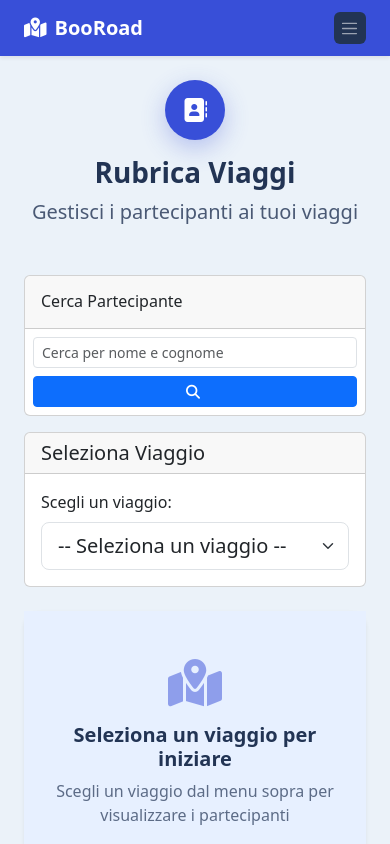
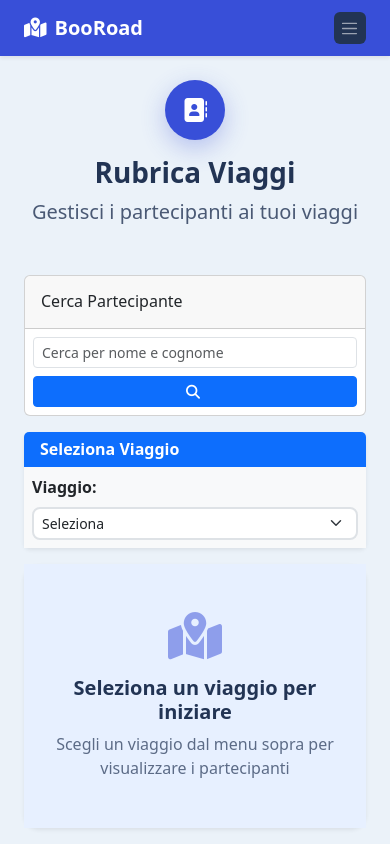
Before and after one commit to GiovanniGarlaschini22/webapp-team-4, a React (Vite) app: page /rubrica in a window 390 px wide. Shown: the top 844 px of the page. Built offline with nearby package versions, Linux system fonts and the light colour scheme.

Commit message:
Feat: format rubrica sistemati

```diff
--- /dev/null
+++ b/src/components/UtilityFormatting.jsx
@@ -0,0 +1,14 @@
+
+
+export const formatDateForMobile = (dataInizio, dataFine) => {
+    const formatDate = (dateString) => {
+        const date = new Date(dateString);
+        return `${date.getDate().toString().padStart(2, '0')}/${(date.getMonth() + 1).toString().padStart(2, '0')}`;
+    };
+    return `${formatDate(dataInizio)}-${formatDate(dataFine)}`;
+};
+
+export const truncateDestination = (destinazione, maxLength = 15) => {
+    if (destinazione.length <= maxLength) return destinazione;
+    return destinazione.substring(0, maxLength) + '...';
+};
--- /dev/null
+++ b/src/components/ViaggioSelectDesktop.jsx
@@ -0,0 +1,26 @@
+
+const ViaggioSelectDesktop = ({ viaggi, selectedId, onSelectChange }) => {
+    return (
+        <>
+            <label htmlFor="viaggioSelect" className="form-label fs-7 fw-semibold d-none d-md-block text-dark">
+                Scegli un viaggio:
+            </label>
+
+            <select
+                id="viaggioSelect"
+                className="form-select form-select-lg d-none d-md-block border-2 rounded-3"
+                value={selectedId || ''}
+                onChange={onSelectChange}
+            >
+                <option value="">Seleziona un viaggio</option>
+                {viaggi.map(viaggio => (
+                    <option key={viaggio.id} value={viaggio.id}>
+                        {viaggio.destinazione} ({viaggio.dataInizio} - {viaggio.dataFine})
+                    </option>
+                ))}
+            </select>
+        </>
+    );
+};
+
+export default ViaggioSelectDesktop;
--- /dev/null
+++ b/src/components/ViaggioSelectMobile.jsx
@@ -0,0 +1,25 @@
+const ViaggioSelectMobile = ({ viaggi, selectedId, onSelectChange, formatDateForMobile, truncateDestination }) => {
+    return (
+        <>
+            <label htmlFor="viaggioSelectMobile" className="form-label fs-7 fw-semibold d-block d-md-none text-dark">
+                Viaggio:
+            </label>
+
+            <select
+                id="viaggioSelectMobile"
+                className="form-select form-select-sm d-block d-md-none border-2 rounded-3"
+                value={selectedId || ''}
+                onChange={onSelectChange}
+            >
+                <option value="">Seleziona</option>
+                {viaggi.map(viaggio => (
+                    <option key={viaggio.id} value={viaggio.id}>
+                        {truncateDestination(viaggio.destinazione)} ({formatDateForMobile(viaggio.dataInizio, viaggio.dataFine)})
+                    </option>
+                ))}
+            </select>
+        </>
+    );
+};
+
+export default ViaggioSelectMobile;
--- a/src/components/ViaggioSelector.jsx
+++ b/src/components/ViaggioSelector.jsx
@@ -1,4 +1,7 @@
 import React from 'react';
+import ViaggioSelectMobile from './ViaggioSelectMobile';
+import ViaggioSelectDesktop from './ViaggioSelectDesktop';
+import { formatDateForMobile, truncateDestination } from '../components/UtilityFormatting';
 
 const ViaggioSelector = ({ viaggi, onSelect, selectedId }) => {
     const handleSelectChange = (event) => {
@@ -7,27 +10,30 @@ const ViaggioSelector = ({ viaggi, onSelect, selectedId }) => {
     };
 
     return (
-        <div className="mb-4">
-            <div className="card">
-                <div className="card-header">
-                    <h5 className="card-title mb-0">Seleziona Viaggio</h5>
+        <div className="mb-3 mb-md-4">
+            <div className="card border-0 shadow-sm">
+                <div className="card-header bg-primary text-white py-2 py-md-3 border-0">
+                    <h5 className="card-title mb-0 fs-6 fs-md-5 fw-bold">
+                        <i className=""></i>
+                        Seleziona Viaggio
+                    </h5>
                 </div>
-                <div className="card-body">
+                <div className="card-body p-2 p-md-3 bg-light">
                     <div className="form-group">
-                        <label htmlFor="viaggioSelect" className="form-label">Scegli un viaggio:</label>
-                        <select
-                            id="viaggioSelect"
-                            className="form-select form-select-lg"
-                            value={selectedId || ''}
-                            onChange={handleSelectChange}
-                        >
-                            <option value="">-- Seleziona un viaggio --</option>
-                            {viaggi.map(viaggio => (
-                                <option key={viaggio.id} value={viaggio.id}>
-                                    {viaggio.destinazione} ({viaggio.dataInizio} - {viaggio.dataFine})
-                                </option>
-                            ))}
-                        </select>
+
+                        <ViaggioSelectMobile
+                            viaggi={viaggi}
+                            selectedId={selectedId}
+                            onSelectChange={handleSelectChange}
+                            formatDateForMobile={formatDateForMobile}
+                            truncateDestination={truncateDestination}
+                        />
+
+                        <ViaggioSelectDesktop
+                            viaggi={viaggi}
+                            selectedId={selectedId}
+                            onSelectChange={handleSelectChange}
+                        />
                     </div>
                 </div>
             </div>
```
